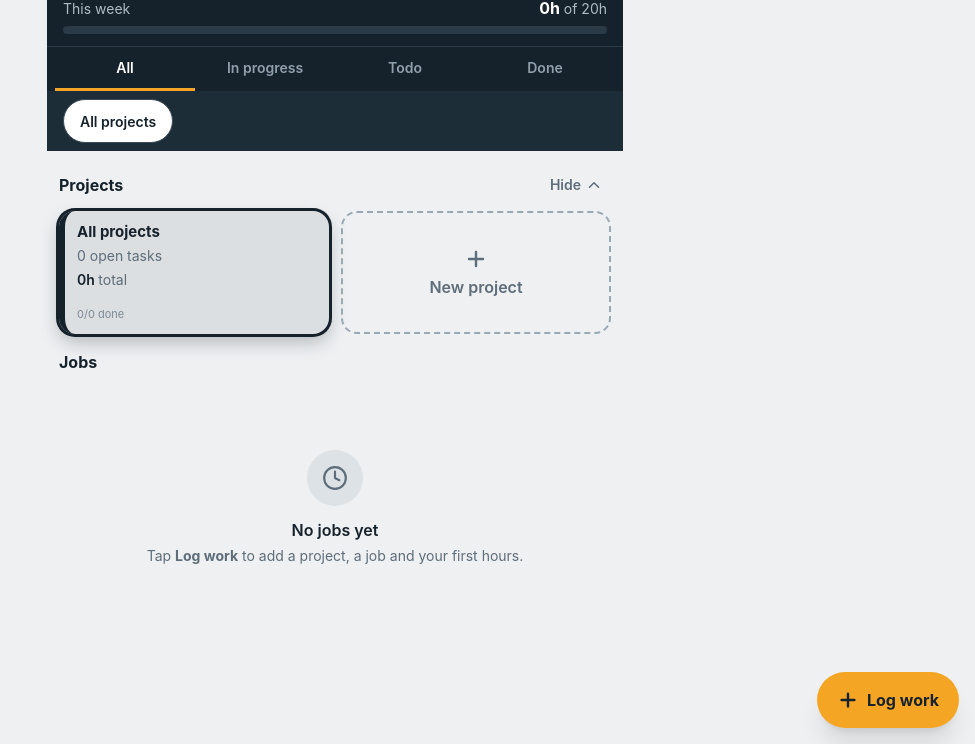
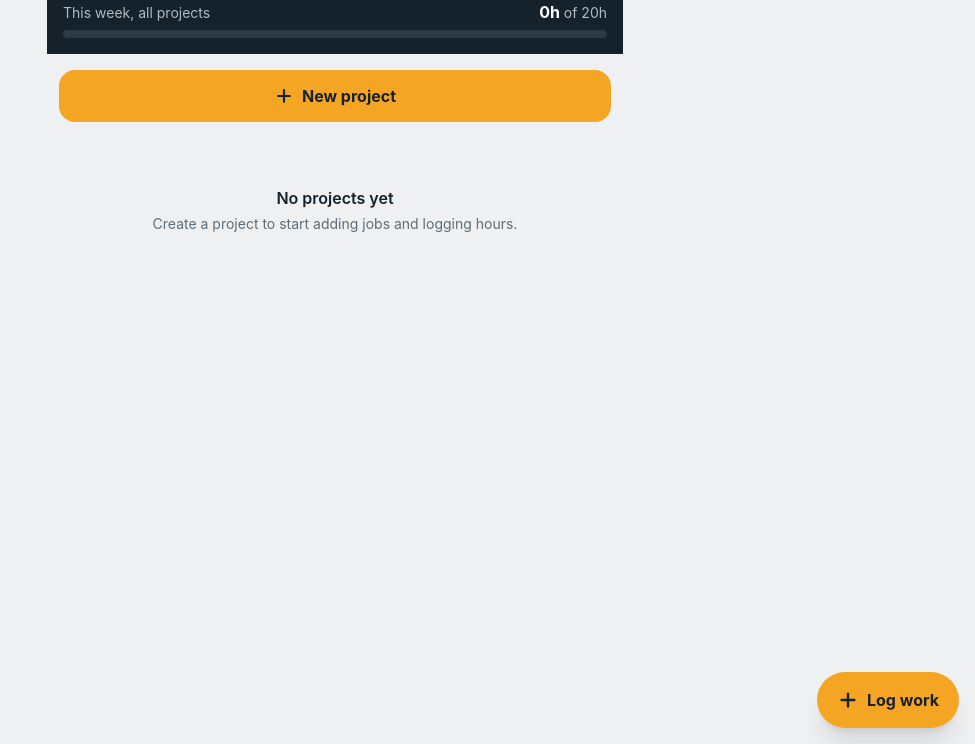
Before and after one commit to Gim99x/workload_tracker, a plain HTML site: page index.html in a window 1280 px wide. Shown: the part 56-800 px from the top of the page, without its empty margins (305-1280 px from the left). Drawn offline with nearby package versions, Linux system fonts and the light colour scheme.

Commit message:
Add files via upload

```diff
--- a/index.html
+++ b/index.html
@@ -53,7 +53,7 @@ const uid=()=>Date.now().toString(36)+Math.random().toString(36).slice(2,7);
 const esc=s=>String(s??'').replace(/[&<>"']/g,c=>({'&':'&amp;','<':'&lt;','>':'&gt;','"':'&quot;',"'":'&#39;'}[c]));
 const fmt=n=>String(+(+n).toFixed(2));
 const haptic=(ms=10)=>{try{navigator.vibrate&&navigator.vibrate(ms)}catch(e){}};
-const IC={plus:'M5 12h14M12 5v14',x:'M18 6 6 18M6 6l12 12',check:'M20 6 9 17l-5-5',down:'m6 9 6 6 6-6',trash:'M3 6h18M19 6v14a2 2 0 0 1-2 2H7a2 2 0 0 1-2-2V6m3 0V4a2 2 0 0 1 2-2h4a2 2 0 0 1 2 2v2',menu:'M4 6h16M4 12h16M4 18h16',dl:'M21 15v4a2 2 0 0 1-2 2H5a2 2 0 0 1-2-2v-4M7 10l5 5 5-5M12 15V3',ul:'M21 15v4a2 2 0 0 1-2 2H5a2 2 0 0 1-2-2v-4M17 8l-5-5-5 5M12 3v12',file:'M14 2H6a2 2 0 0 0-2 2v16a2 2 0 0 0 2 2h12a2 2 0 0 0 2-2V8zM14 2v6h6M8 13h8M8 17h8',clock:'M12 6v6l4 2M22 12a10 10 0 1 1-20 0 10 10 0 0 1 20 0z'};
+const IC={plus:'M5 12h14M12 5v14',x:'M18 6 6 18M6 6l12 12',check:'M20 6 9 17l-5-5',down:'m6 9 6 6 6-6',trash:'M3 6h18M19 6v14a2 2 0 0 1-2 2H7a2 2 0 0 1-2-2V6m3 0V4a2 2 0 0 1 2-2h4a2 2 0 0 1 2 2v2',menu:'M4 6h16M4 12h16M4 18h16',dl:'M21 15v4a2 2 0 0 1-2 2H5a2 2 0 0 1-2-2v-4M7 10l5 5 5-5M12 15V3',ul:'M21 15v4a2 2 0 0 1-2 2H5a2 2 0 0 1-2-2v-4M17 8l-5-5-5 5M12 3v12',file:'M14 2H6a2 2 0 0 0-2 2v16a2 2 0 0 0 2 2h12a2 2 0 0 0 2-2V8zM14 2v6h6M8 13h8M8 17h8',clock:'M12 6v6l4 2M22 12a10 10 0 1 1-20 0 10 10 0 0 1 20 0z',arrowLeft:'m12 19-7-7 7-7M19 12H5',gear:'M12.22 2h-.44a2 2 0 0 0-2 2v.18a2 2 0 0 1-1 1.73l-.43.25a2 2 0 0 1-2 0l-.15-.08a2 2 0 0 0-2.73.73l-.22.38a2 2 0 0 0 .73 2.73l.15.1a2 2 0 0 1 1 1.72v.51a2 2 0 0 1-1 1.74l-.15.09a2 2 0 0 0-.73 2.73l.22.38a2 2 0 0 0 2.73.73l.15-.08a2 2 0 0 1 2 0l.43.25a2 2 0 0 1 1 1.73V20a2 2 0 0 0 2 2h.44a2 2 0 0 0 2-2v-.18a2 2 0 0 1 1-1.73l.43-.25a2 2 0 0 1 2 0l.15.08a2 2 0 0 0 2.73-.73l.22-.39a2 2 0 0 0-.73-2.73l-.15-.08a2 2 0 0 1-1-1.74v-.5a2 2 0 0 1 1-1.74l.15-.09a2 2 0 0 0 .73-2.73l-.22-.38a2 2 0 0 0-2.73-.73l-.15.08a2 2 0 0 1-2 0l-.43-.25a2 2 0 0 1-1-1.73V4a2 2 0 0 0-2-2zM15 12a3 3 0 1 1-6 0 3 3 0 0 1 6 0z'};
 const icon=(n,s=20,w=2)=>`<svg width="${s}" height="${s}" viewBox="0 0 24 24" fill="none" stroke="currentColor" stroke-width="${w}" stroke-linecap="round" stroke-linejoin="round" aria-hidden="true"><path d="${IC[n]}"/></svg>`;
 let toastT;const toast=m=>{const t=$('#toast');t.textContent=m;t.style.opacity=1;clearTimeout(toastT);toastT=setTimeout(()=>t.style.opacity=0,1800)};
 const weekStart=()=>{const d=new Date();d.setHours(0,0,0,0);d.setDate(d.getDate()-((d.getDay()+6)%7));return d.getTime()};
@@ -63,8 +63,7 @@ const fmtDate=d=>new Date(d+'T00:00').toLocaleDateString(undefined,{month:'short
 /* ---------- IndexedDB (write-through; UI reads from memory) ---------- */
 let idb;
 const S={projects:[],tasks:[],steps:[],logs:[],target:20};
-const UI={tab:'all',pf:'all',open:new Set(),sheet:null,menu:false,
-  hub:(()=>{try{return localStorage.getItem('hub')!=='0'}catch(e){return true}})()};
+const UI={view:'hub',pf:'all',tab:'all',open:new Set(),sheet:null,menu:false,pushed:false}; // pf = selectedProjectId when view==='project'
 const openDB=()=>new Promise((res,rej)=>{const r=indexedDB.open('workload-tracker',1);
   r.onupgradeneeded=()=>{STORES.forEach(s=>r.result.createObjectStore(s,{keyPath:'id'}));r.result.createObjectStore('meta',{keyPath:'k'})};
   r.onsuccess=()=>res(r.result);r.onerror=()=>rej(r.error)});
@@ -86,65 +85,77 @@ const proj=id=>S.projects.find(p=>p.id===id);
 const activeProjects=()=>S.projects.filter(p=>p.status==='active');
 const stepsOf=id=>S.steps.filter(s=>s.task_id===id);
 
-/* ---------- Main render ---------- */
-function renderMain(){
-  const strip=$('#chips');const sl=strip?strip.scrollLeft:0;
-  const f=UI.pf!=='all'?proj(UI.pf):null;
-  const tp=Object.fromEntries(S.tasks.map(t=>[t.id,t.project_id]));
-  const wh=S.logs.filter(l=>l.logged_at>=weekStart()&&(!f||tp[l.task_id]===f.id)).reduce((a,l)=>a+l.hours,0);
-  const pct=Math.min(100,wh/(S.target||1)*100);
-  const tabs=[['all','All'],['in_progress','In progress'],['todo','Todo'],['completed','Done']];
+/* ---------- Main render: two views (hub -> project) ---------- */
+const pstat=ts=>({n:ts.length,open:ts.filter(t=>t.status!=='completed').length,done:ts.filter(t=>t.status==='completed').length,hrs:ts.reduce((a,t)=>a+t.total_hours,0)});
+const weekHrs=ids=>S.logs.filter(l=>l.logged_at>=weekStart()&&(!ids||ids.has(l.task_id))).reduce((a,l)=>a+l.hours,0);
+const TABS=[['all','All'],['in_progress','In progress'],['todo','Todo'],['completed','Done']];
+const MAIN_PAD='padding-bottom:calc(env(safe-area-inset-bottom) + 110px)';
+const gearBtn=`<button data-act="menu" class="tap press rounded-full grid place-items-center" style="min-width:48px;min-height:48px" aria-label="Settings and backup">${icon('gear')}</button>`;
+const fabBtn=`<button data-act="logOpen" class="press fixed right-4 z-30 rounded-full font-bold flex items-center gap-2 px-5 shadow-xl" style="min-height:56px;background:var(--amber);color:#16222b;bottom:calc(env(safe-area-inset-bottom) + 16px)">${icon('plus',22,2.6)} Log work</button>`;
+
+function renderMain(){(UI.view==='project'&&proj(UI.pf))?renderProject():renderHub()}
+
+/* View 1: Project Hub (tiles only, no jobs) */
+function renderHub(){
   const act=activeProjects();
-  let list=S.tasks.filter(t=>{const p=proj(t.project_id);return p&&p.status==='active'&&(UI.pf==='all'||t.project_id===UI.pf)&&(UI.tab==='all'||t.status===UI.tab)});
-  list.sort((a,b)=>ORDER[a.status]-ORDER[b.status]||b.updated_at-a.updated_at);
+  const wh=weekHrs(),pct=Math.min(100,wh/(S.target||1)*100);
+  const tile=p=>{const s=pstat(S.tasks.filter(t=>t.project_id===p.id)),pc=s.n?s.done/s.n*100:0;
+    return `<button data-act="open" data-id="${p.id}" class="press text-left rounded-2xl p-3 flex flex-col gap-1" style="min-height:120px;border-left:6px solid ${p.color};background:#fff;box-shadow:0 0 0 1px #e1e6ea,0 2px 6px #16222b12">
+      <span class="font-bold text-[16px] leading-tight w-full" style="overflow-wrap:anywhere">${esc(p.name)}</span>
+      <span class="text-sm" style="color:#5d6d79">${s.open} open ${s.open===1?'task':'tasks'}</span>
+      <span class="text-sm font-semibold">${fmt(s.hrs)}h <span class="font-normal" style="color:#5d6d79">logged</span></span>
+      <span class="bar mt-auto" style="display:block;background:#e3e8ec"><span style="display:block;width:${pc}%;height:100%;background:${s.n&&s.done===s.n?'#2e9a57':p.color};transition:width .25s"></span></span>
+      <span class="text-[11px]" style="color:#7b8a95">${s.done}/${s.n} jobs done</span></button>`};
   $('#app').innerHTML=`
   <header class="sticky top-0 z-20 text-white" style="background:var(--ink);padding-top:env(safe-area-inset-top)">
-    <div class="px-4 pt-2 flex items-center justify-between">
-      <h1 class="text-xl font-bold tracking-tight">Workload</h1>
-      <button data-act="menu" class="tap press rounded-full grid place-items-center" aria-label="Menu">${icon('menu')}</button>
-    </div>
-    <div class="px-4 pb-3">
-      <div class="flex justify-between items-baseline text-sm" style="color:#aebbc5"><span>This week${f?' · '+esc(f.name):''}</span><span><b class="text-white text-base">${fmt(wh)}h</b> of ${fmt(S.target)}h</span></div>
+    <div class="pl-4 pr-2 pt-1 flex items-center justify-between"><h1 class="text-xl font-bold tracking-tight">Projects</h1>${gearBtn}</div>
+    <div class="px-4 pb-4 pt-1">
+      <div class="flex justify-between items-baseline text-sm" style="color:#aebbc5"><span>This week, all projects</span><span><b class="text-white text-base">${fmt(wh)}h</b> of ${fmt(S.target)}h</span></div>
       <div class="bar mt-1.5" style="background:#2a3a46"><div style="width:${pct}%;height:100%;background:${wh>=S.target?'#7dd3c0':'var(--amber)'};transition:width .3s"></div></div>
     </div>
+  </header>
+  <main class="px-3 pt-4" style="${MAIN_PAD}">
+    <button data-act="newProj" class="press w-full rounded-2xl font-bold flex items-center justify-center gap-2 mb-4" style="min-height:52px;background:var(--amber);color:var(--ink)">${icon('plus',20,2.6)} New project</button>
+    ${act.length?`<div class="grid grid-cols-2 gap-3">${act.map(tile).join('')}</div>`
+      :`<div class="text-center py-12 px-6" style="color:#5d6d79"><p class="font-semibold" style="color:var(--ink)">No projects yet</p><p class="text-sm mt-1">Create a project to start adding jobs and logging hours.</p></div>`}
+  </main>${fabBtn}`;
+}
+
+/* View 2: Dedicated Project screen */
+function renderProject(){
+  const p=proj(UI.pf),all=S.tasks.filter(t=>t.project_id===p.id),s=pstat(all);
+  const wk=weekHrs(new Set(all.map(t=>t.id))),pc=s.n?s.done/s.n*100:0;
+  const list=all.filter(t=>UI.tab==='all'||t.status===UI.tab).sort((a,b)=>ORDER[a.status]-ORDER[b.status]||b.updated_at-a.updated_at);
+  $('#app').innerHTML=`
+  <header class="sticky top-0 z-20 text-white" style="background:var(--ink);padding-top:env(safe-area-inset-top)">
+    <div class="pl-2 pr-2 pt-1 flex items-center justify-between">
+      <button data-act="back" class="tap press flex items-center gap-1 pr-3 pl-1 rounded-full font-semibold" style="min-height:48px" aria-label="Back to projects">${icon('arrowLeft',22,2.4)} Back to Projects</button>${gearBtn}</div>
+    <div class="px-4 pb-3 pt-1">
+      <div class="flex items-center gap-2"><span class="w-3.5 h-3.5 rounded-full shrink-0" style="background:${p.color}"></span><h1 class="text-xl font-bold leading-tight" style="overflow-wrap:anywhere">${esc(p.name)}</h1></div>
+      <div class="text-sm mt-1" style="color:#aebbc5"><b class="text-white text-base">${fmt(s.hrs)}h</b> logged &nbsp;|&nbsp; ${s.open} open &nbsp;|&nbsp; ${fmt(wk)}h this week</div>
+      <div class="bar mt-2" style="background:#2a3a46"><div style="width:${pc}%;height:100%;background:${p.color};transition:width .3s"></div></div>
+      <div class="text-xs mt-1" style="color:#8fa0ac">${s.done}/${s.n} jobs done</div>
+    </div>
     <div class="grid grid-cols-4 px-2" style="border-top:1px solid #2a3a46">
-      ${tabs.map(([k,l])=>`<button data-act="tab" data-id="${k}" class="tap text-sm font-semibold py-2.5" style="color:${UI.tab===k?'#fff':'#8fa0ac'};border-bottom:3px solid ${UI.tab===k?'var(--amber)':'transparent'}">${l}</button>`).join('')}
-    </div>
-    <div id="chips" class="flex gap-2 overflow-x-auto noscroll px-4 py-2" style="background:#1d2d38">
-      <button data-act="pf" data-id="all" class="chip" style="background:${UI.pf==='all'?'#fff':'transparent'};color:${UI.pf==='all'?'#16222b':'#c5d0d8'};border-color:#3a4c59">All projects</button>
-      ${act.map(p=>`<button data-act="pf" data-id="${p.id}" class="chip" style="background:${UI.pf===p.id?p.color:'transparent'};color:#fff;border-color:${p.color}"><span class="w-2.5 h-2.5 rounded-full" style="background:${UI.pf===p.id?'#fff':p.color}"></span>${esc(p.name)}</button>`).join('')}
+      ${TABS.map(([k,l])=>`<button data-act="tab" data-id="${k}" class="tap text-sm font-semibold py-2.5" style="color:${UI.tab===k?'#fff':'#8fa0ac'};border-bottom:3px solid ${UI.tab===k?'var(--amber)':'transparent'}">${l}</button>`).join('')}
     </div>
   </header>
-  <main class="px-3 pt-3 space-y-3" style="padding-bottom:calc(env(safe-area-inset-bottom) + 110px)">
-    ${hub(act)}
-    <h2 class="font-bold pt-1">Jobs${f?' · '+esc(f.name):''}</h2>
-    ${list.length?list.map(card).join(''):`<div class="text-center py-16 px-6" style="color:#5d6d79"><div class="mx-auto mb-3 w-14 h-14 rounded-full grid place-items-center" style="background:#dde2e6">${icon('clock',26)}</div><p class="font-semibold" style="color:var(--ink)">${S.tasks.length?'No jobs match this view':'No jobs yet'}</p><p class="text-sm mt-1">Tap <b>Log work</b> to add a project, a job and your first hours.</p></div>`}
-  </main>
-  <button data-act="logOpen" class="press fixed right-4 z-30 rounded-full font-bold flex items-center gap-2 px-5 shadow-xl" style="min-height:56px;background:var(--amber);color:#16222b;bottom:calc(env(safe-area-inset-bottom) + 16px)">${icon('plus',22,2.6)} Log work</button>`;
-  const c=$('#chips');if(c)c.scrollLeft=sl;
+  <main class="px-3 pt-3 space-y-3" style="${MAIN_PAD}">
+    ${list.length?list.map(card).join(''):`<div class="text-center py-16 px-6" style="color:#5d6d79"><div class="mx-auto mb-3 w-14 h-14 rounded-full grid place-items-center" style="background:#dde2e6">${icon('clock',26)}</div><p class="font-semibold" style="color:var(--ink)">${all.length?'No jobs in this view':'No jobs yet'}</p><p class="text-sm mt-1">Tap <b>Log work</b> to add a job to this project.</p></div>`}
+  </main>${fabBtn}`;
 }
 
-/* ---------- Project hub (tile grid; all numbers computed live from in-memory data) ---------- */
-function hub(act){
-  const vis=S.tasks.filter(t=>proj(t.project_id)?.status==='active');
-  const stat=ts=>({n:ts.length,open:ts.filter(t=>t.status!=='completed').length,done:ts.filter(t=>t.status==='completed').length,hrs:ts.reduce((a,t)=>a+t.total_hours,0)});
-  const tile=(id,name,color,s)=>{
-    const on=UI.pf===id,pc=s.n?s.done/s.n*100:0;
-    return `<button data-act="pf" data-id="${id}" aria-pressed="${on}" class="press text-left rounded-2xl p-3 flex flex-col gap-1" style="min-height:116px;border-left:6px solid ${color};background:${on?color+'14':'#fff'};box-shadow:${on?`0 0 0 3px ${color},0 8px 18px ${color}45`:'0 0 0 1px #e1e6ea'}">
-      <span class="font-bold text-[15px] leading-tight truncate w-full">${esc(name)}</span>
-      <span class="text-sm" style="color:#5d6d79">${s.open} open ${s.open===1?'task':'tasks'}</span>
-      <span class="text-sm font-semibold">${fmt(s.hrs)}h <span class="font-normal" style="color:#5d6d79">total</span></span>
-      <span class="bar mt-auto" style="display:block;background:#e3e8ec"><span style="display:block;width:${pc}%;height:100%;background:${s.n&&s.done===s.n?'#2e9a57':color};transition:width .25s"></span></span>
-      <span class="text-[11px]" style="color:#7b8a95">${s.done}/${s.n} done</span></button>`};
-  return `<section aria-label="Projects">
-    <div class="flex items-center justify-between"><h2 class="font-bold">Projects</h2>
-      <button data-act="hubToggle" class="tap press flex items-center gap-1 text-sm font-semibold px-2" style="color:#5d6d79" aria-expanded="${UI.hub}">${UI.hub?'Hide':'Show'}<span style="display:inline-flex;transform:rotate(${UI.hub?180:0}deg)">${icon('down',18)}</span></button></div>
-    ${UI.hub?`<div class="grid grid-cols-2 gap-3 mt-1">
-      ${tile('all','All projects','#16222b',stat(vis))}
-      ${act.map(p=>tile(p.id,p.name,p.color,stat(vis.filter(t=>t.project_id===p.id)))).join('')}
-      <button data-act="newProj" class="press rounded-2xl flex flex-col items-center justify-center gap-1 font-semibold" style="min-height:116px;border:2px dashed #9aa8b2;color:#5d6d79">${icon('plus',24,2.4)}New project</button>
-    </div>`:''}</section>`;
+/* ---------- Navigation: hash routing (#project/<id>) so the back gesture returns to the hub ---------- */
+function route(){
+  const m=location.hash.match(/^#project\/(.+)$/),id=m&&decodeURIComponent(m[1]),p=id&&proj(id);
+  const view=(p&&p.status==='active')?'project':'hub',pf=view==='project'?id:'all';
+  if(view==='hub'&&location.hash)history.replaceState(null,'',location.pathname+location.search);
+  if(UI.view!==view||UI.pf!==pf){UI.tab='all';UI.open.clear();window.scrollTo(0,0)}
+  UI.view=view;UI.pf=pf;if(view==='hub')UI.pushed=false;
+  renderMain();
 }
+const go=id=>{UI.pushed=true;location.hash='#project/'+encodeURIComponent(id)};
+const back=()=>{if(UI.pushed){UI.pushed=false;history.back()}else{history.replaceState(null,'',location.pathname+location.search);route()}};
 
 function card(t){
   const p=proj(t.project_id),sts=stepsOf(t.id),done=sts.filter(s=>s.is_completed).length;
@@ -226,8 +237,8 @@ function menuSheet(){
 /* ---------- Actions ---------- */
 const A={
   tab:id=>{UI.tab=id;renderMain()},
-  pf:id=>{UI.pf=(id==='all'||UI.pf===id)?'all':id;renderMain()},
-  hubToggle:()=>{UI.hub=!UI.hub;try{localStorage.setItem('hub',UI.hub?'1':'0')}catch(e){}renderMain()},
+  open:id=>go(id),
+  back:()=>back(),
   toggle:id=>{UI.open.has(id)?UI.open.delete(id):UI.open.add(id);renderMain()},
   cycle:id=>{const t=S.tasks.find(x=>x.id===id);t.status=CYCLE[(CYCLE.indexOf(t.status)+1)%4];t.updated_at=Date.now();save('tasks',t);renderMain()},
   stepToggle:id=>{const s=S.steps.find(x=>x.id===id);s.is_completed=!s.is_completed;save('steps',s);renderMain();
@@ -239,7 +250,10 @@ const A={
   taskDel:id=>{if(!confirm('Delete this job with its steps and logged hours?'))return;
     stepsOf(id).forEach(s=>remove('steps',s.id));S.logs.filter(l=>l.task_id===id).forEach(l=>remove('logs',l.id));
     S.steps=S.steps.filter(s=>s.task_id!==id);S.logs=S.logs.filter(l=>l.task_id!==id);S.tasks=S.tasks.filter(t=>t.id!==id);remove('tasks',id);renderMain()},
-  logOpen:()=>{const act=activeProjects();UI.sheet={project_id:(UI.pf!=='all'&&proj(UI.pf)?.status==='active')?UI.pf:(act[0]?.id||null),task_id:null,hours:0,status:null,note:'',title:'',due:''};renderOverlay()},
+  logOpen:()=>{const inProj=UI.view==='project'&&proj(UI.pf);
+    const recent=[...S.tasks].sort((a,b)=>b.updated_at-a.updated_at).find(t=>proj(t.project_id)?.status==='active');
+    const pid=inProj?UI.pf:(recent?.project_id||activeProjects()[0]?.id||null);
+    UI.sheet={project_id:pid,task_id:(pid&&!S.tasks.some(t=>t.project_id===pid))?'new':null,hours:0,status:null,note:'',title:'',due:''};renderOverlay()},
   logTask:id=>{const t=S.tasks.find(x=>x.id===id);UI.sheet={project_id:t.project_id,task_id:id,hours:0,status:null,note:'',title:'',due:''};renderOverlay()},
   sProj:id=>{UI.sheet.project_id=id;UI.sheet.task_id=null;renderOverlay()},
   sTask:id=>{UI.sheet.task_id=id;UI.sheet.status=null;renderOverlay()},
@@ -248,8 +262,7 @@ const A={
   sStatus:id=>{UI.sheet.status=id;renderOverlay()},
   newProj:()=>{const n=(prompt('Project name')||'').trim();if(!n)return;
     const p={id:uid(),name:n,color:PALETTE[S.projects.length%PALETTE.length],status:'active',created_at:Date.now()};S.projects.push(p);save('projects',p);
-    if(UI.sheet){UI.sheet.project_id=p.id;UI.sheet.task_id='new'}else UI.pf=p.id;
-    renderOverlay();renderMain()},
+    if(UI.sheet){UI.sheet.project_id=p.id;UI.sheet.task_id='new';renderOverlay();renderMain()}else go(p.id)},
   saveLog:()=>{const q=UI.sheet;if(!q.project_id)return toast('Pick or add a project');
     let t;if(q.task_id==='new'){const title=q.title.trim();if(!title)return toast('Name the new job');
       t={id:uid(),project_id:q.project_id,title,status:'todo',total_hours:0,due_date:q.due||null,updated_at:Date.now()};S.tasks.push(t)}
@@ -261,7 +274,7 @@ const A={
     UI.sheet=null;renderOverlay();renderMain();haptic([12,30,12]);toast(q.hours>0?`Logged ${fmt(q.hours)}h`:'Saved')},
   menu:()=>{UI.menu=true;renderOverlay()},
   close:()=>{UI.sheet=null;UI.menu=false;renderOverlay()},
-  archive:id=>{const p=proj(id);p.status=p.status==='active'?'archived':'active';save('projects',p);if(UI.pf===id)UI.pf='all';renderOverlay();renderMain()},
+  archive:id=>{const p=proj(id);p.status=p.status==='active'?'archived':'active';save('projects',p);renderOverlay();route()},
   exportJson:()=>{const d={app:'workload-tracker',version:1,exported_at:new Date().toISOString(),data:{projects:S.projects,tasks:S.tasks,steps:S.steps,logs:S.logs,settings:{weekly_target:S.target}}};
     saveFile(`workload-backup-${todayISO()}.json`,'application/json',JSON.stringify(d,null,2))},
   importJson:()=>$('#importFile').click(),
@@ -283,7 +296,7 @@ $('#importFile').addEventListener('change',async e=>{
   try{const j=JSON.parse(await f.text());const d=j.data||j;
     if(!Array.isArray(d.projects)||!Array.isArray(d.tasks))throw 0;
     if(!confirm(`Replace all current data with this backup (${d.projects.length} projects, ${d.tasks.length} jobs)?`))return;
-    await replaceAll(d);await loadAll();UI.pf='all';UI.open.clear();A.close();renderMain();toast('Backup restored')}
+    await replaceAll(d);await loadAll();UI.open.clear();A.close();route();toast('Backup restored')}
   catch(err){toast('Not a valid backup file')}});
 
 /* ---------- Events ---------- */
@@ -292,11 +305,13 @@ document.addEventListener('input',e=>{const k=e.target.dataset.bind;if(k&&UI.she
 document.addEventListener('change',e=>{if(e.target.id==='targetIn'){const v=parseFloat(e.target.value);if(v>0){S.target=v;saveTarget();renderMain()}}});
 document.addEventListener('keydown',e=>{if(e.key==='Enter'){if(e.target.dataset.add)A.stepAdd(e.target.dataset.add);else if(e.target.dataset.bind)e.target.blur()}});
 
+addEventListener('hashchange',()=>{UI.sheet=null;UI.menu=false;renderOverlay();route()});
+
 /* ---------- Boot ---------- */
 (async()=>{
   try{idb=await openDB();await loadAll();navigator.storage?.persist?.()}
   catch(e){toast('Storage unavailable: data will not be saved')}
-  renderMain();renderOverlay();
+  route();renderOverlay();
 })();
 if('serviceWorker' in navigator)addEventListener('load',()=>navigator.serviceWorker.register('sw.js').catch(()=>{}));
 </script>
--- a/sw.js
+++ b/sw.js
@@ -1,4 +1,4 @@
-const VERSION = 'workload-v2';           // bump this to force clients to refresh the cache
+const VERSION = 'workload-v3';           // bump this to force clients to refresh the cache
 const SHELL = ['./', './index.html', './manifest.json'];
 const CDN = ['https://cdn.tailwindcss.com'];
 
```
